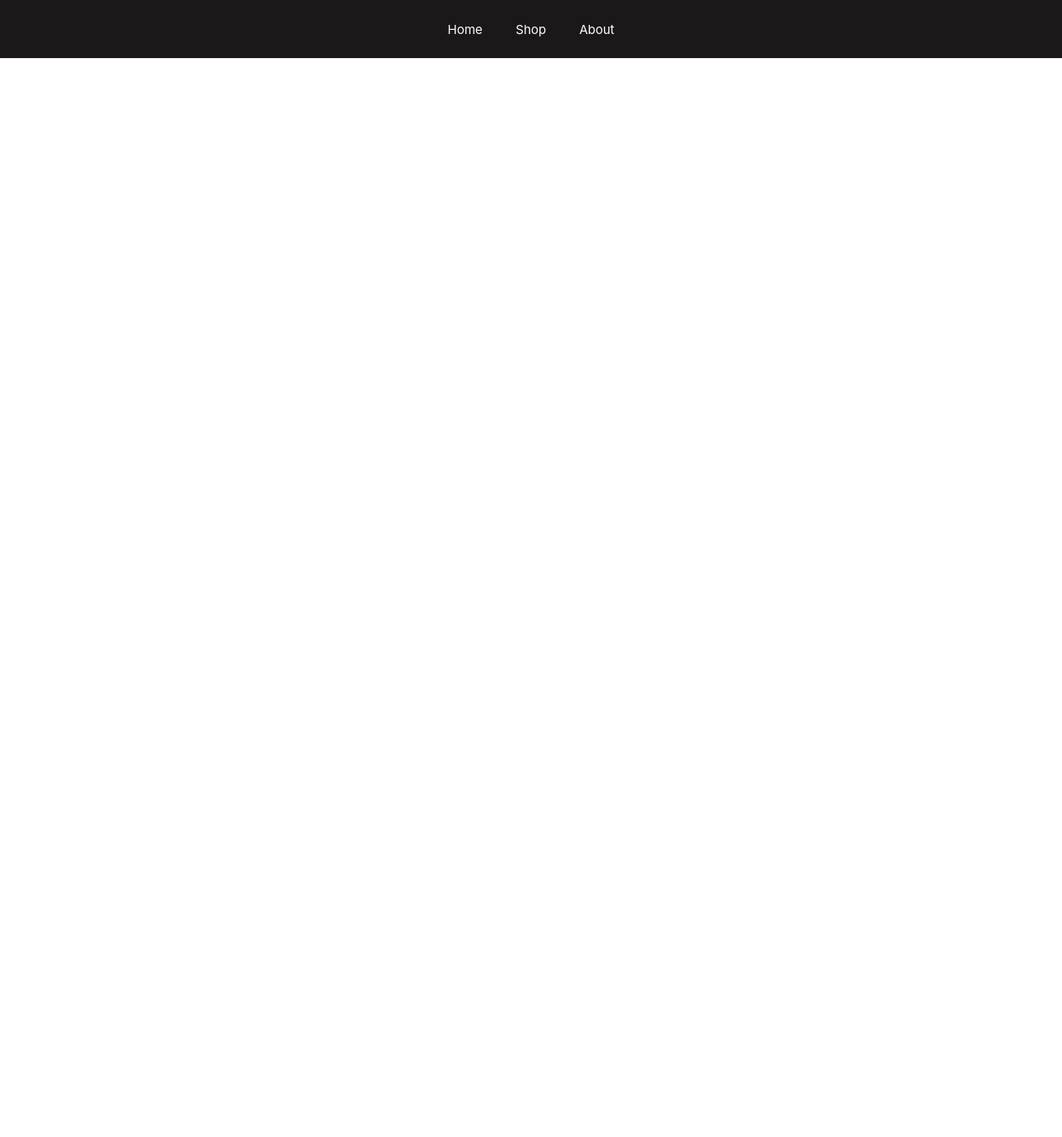
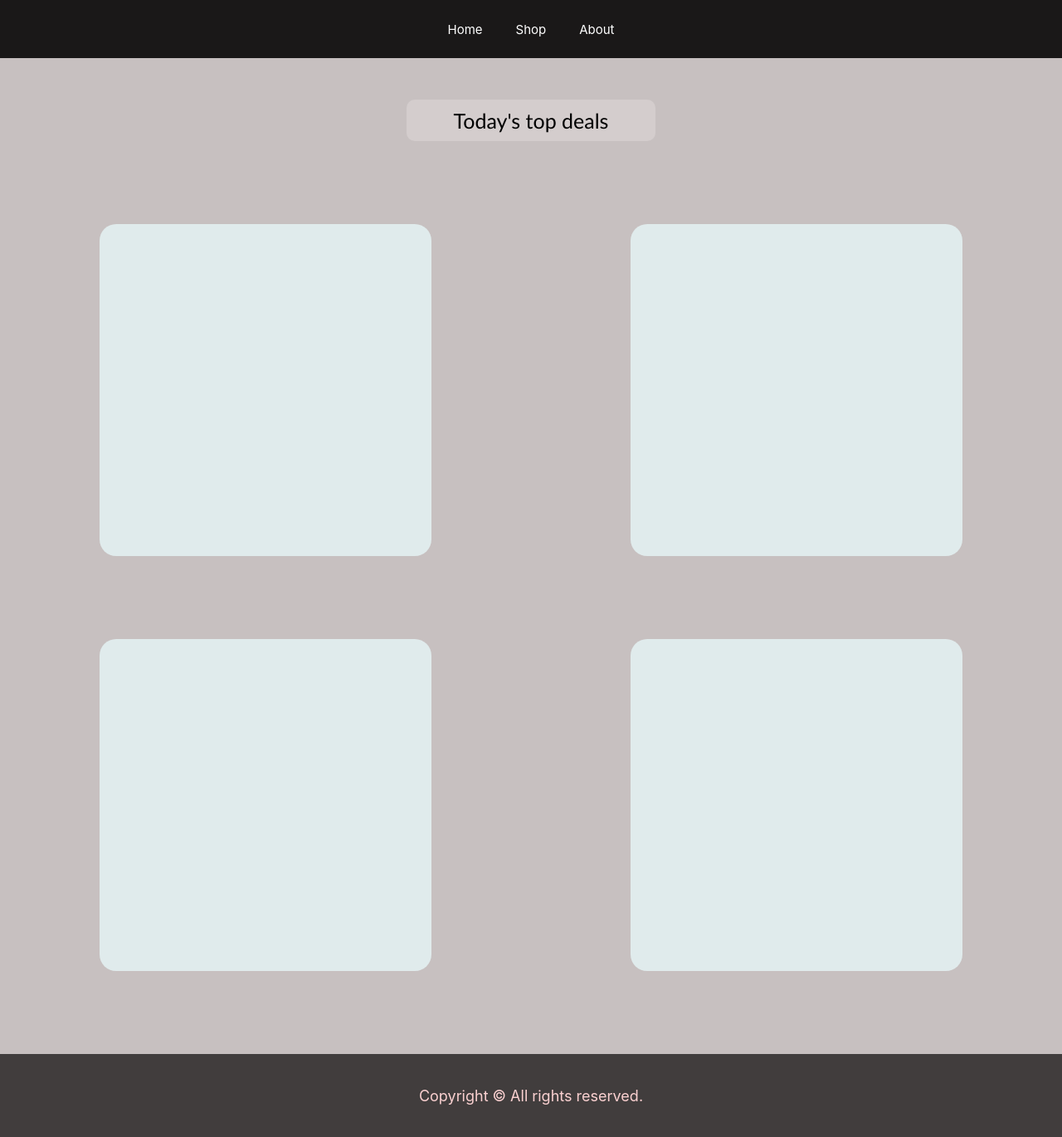
Before and after one commit to CopyrightC/HomeDecor, a React (Create React App) app: page / in a window 1280 px wide. Shown: the whole page at 83% size. Before the commit the page ends 800 px from the top, so only its background shows below. Built offline with nearby package versions, Linux system fonts and the light colour scheme.

Commit message:
Home page design ready

```diff
--- a/public/index.html
+++ b/public/index.html
@@ -1,15 +1,17 @@
 <!DOCTYPE html>
 <html lang="en">
+
 <head>
   <meta charset="utf-8" />
   <link rel="icon" href="%PUBLIC_URL%/favicon.ico" />
   <meta name="viewport" content="width=device-width, initial-scale=1" />
   <meta name="theme-color" content="#000000" />
-    <meta
-      name="description"
-      content="Web site created using create-react-app"
-    />
+  <meta name="description" content="Web site created using create-react-app" />
   <link rel="apple-touch-icon" href="%PUBLIC_URL%/logo192.png" />
+  <link rel="preconnect" href="https://fonts.googleapis.com">
+  <link rel="preconnect" href="https://fonts.gstatic.com" crossorigin>
+  <link href="https://fonts.googleapis.com/css2?family=Cinzel+Decorative&family=Shadows+Into+Light&display=swap"
+    rel="stylesheet">
   <!--
       manifest.json provides metadata used when your web app is installed on a
       user's mobile device or desktop. See https://developers.google.com/web/fundamentals/web-app-manifest/
@@ -26,6 +28,7 @@
     -->
   <title>React App</title>
 </head>
+
 <body>
   <noscript>You need to enable JavaScript to run this app.</noscript>
   <div id="root"></div>
@@ -40,4 +43,5 @@
       To create a production bundle, use `npm run build` or `yarn build`.
     -->
 </body>
+
 </html>
--- a/src/App.css
+++ b/src/App.css
@@ -1,7 +1,10 @@
 html{
   font-size: 62.5%;
 }
-
+*{
+  margin: 0;
+  padding: 0;
+}
 .App{
   display: flex;
   height: 100vh;
@@ -18,6 +21,6 @@ html{
 
 @media (max-width:800px){
   html{
-    font-size: 47%;
+    font-size: 30%;
   }
 }
--- /dev/null
+++ b/src/components/deal.js
@@ -0,0 +1,10 @@
+import React from 'react'
+import "./styles/deal.css"
+export const Deal = (props) => {
+    //{ Name , Discount , Price , pic }
+    return (
+        <div className="deal">
+
+        </div>
+    )
+}
--- a/src/components/home.js
+++ b/src/components/home.js
@@ -1,8 +1,27 @@
 import React from 'react'
-
+import "./styles/home.css"
+import { Deal } from "./deal"
 export const Home = () => {
     return (
-        <div>
+        <div className="home-div">
+            <p>Today's top deals</p>
+            <div className="row">
+
+                <Deal />
+                <Deal />
+
+            </div>
+
+            <div className="row">
+
+                <Deal />
+                <Deal />
+
+            </div>
+
+            <footer>
+                Copyright © All rights reserved.
+            </footer>
 
         </div>
     )
--- /dev/null
+++ b/src/components/styles/deal.css
@@ -0,0 +1,9 @@
+.deal{
+    background-color: rgb(224, 235, 236);
+    width: 40rem;
+    height: 40rem;
+    border-radius: 2rem;
+    display: flex;
+    justify-content: center;
+    align-items: center;
+}
--- a/src/components/styles/furniture.css
+++ b/src/components/styles/furniture.css
@@ -40,6 +40,7 @@
     flex-direction: column;
     margin-left: 2rem;
 }
+
 .furniture img{
 
     width: 27rem;
--- /dev/null
+++ b/src/components/styles/home.css
@@ -0,0 +1,40 @@
+footer{
+    display: flex;
+    align-items: center;
+    justify-content: center;
+    font-size: 1.8rem;
+    color: rgb(251, 209, 209);
+    width: 100vw;
+    height: 10rem;
+    margin-top: 10rem;
+    background-color: rgb(65, 61, 61);
+}
+.home-div{
+    min-height: 100.83vh;
+    display: flex;
+    height: 100%;
+    width: 100vw;
+    flex-direction: column;
+    align-items: center;
+    justify-content: center;
+    background-color: rgb(199, 192, 192);
+}
+
+.home-div p{
+    display: flex;
+    justify-content: center;
+    align-items: center;
+    font-family: 'Gill Sans', 'Gill Sans MT', Calibri, 'Trebuchet MS', sans-serif;
+    color: black;
+    font-size: 2.5rem;
+    margin-top:5rem;
+    border-radius: 1rem;
+    width: 30rem;
+    height: 5rem;
+    background-color: rgb(212, 205, 205);
+}
+
+.row{
+    display: flex;
+    margin-top: 10rem;
+}
--- a/src/components/styles/nav.css
+++ b/src/components/styles/nav.css
@@ -23,4 +23,5 @@ nav div{
 }
 nav div:hover{
     background-color: rgb(50, 16, 146);
+    cursor: pointer;
 }
```
Lines whose indentation alone changed are shown as unchanged.
